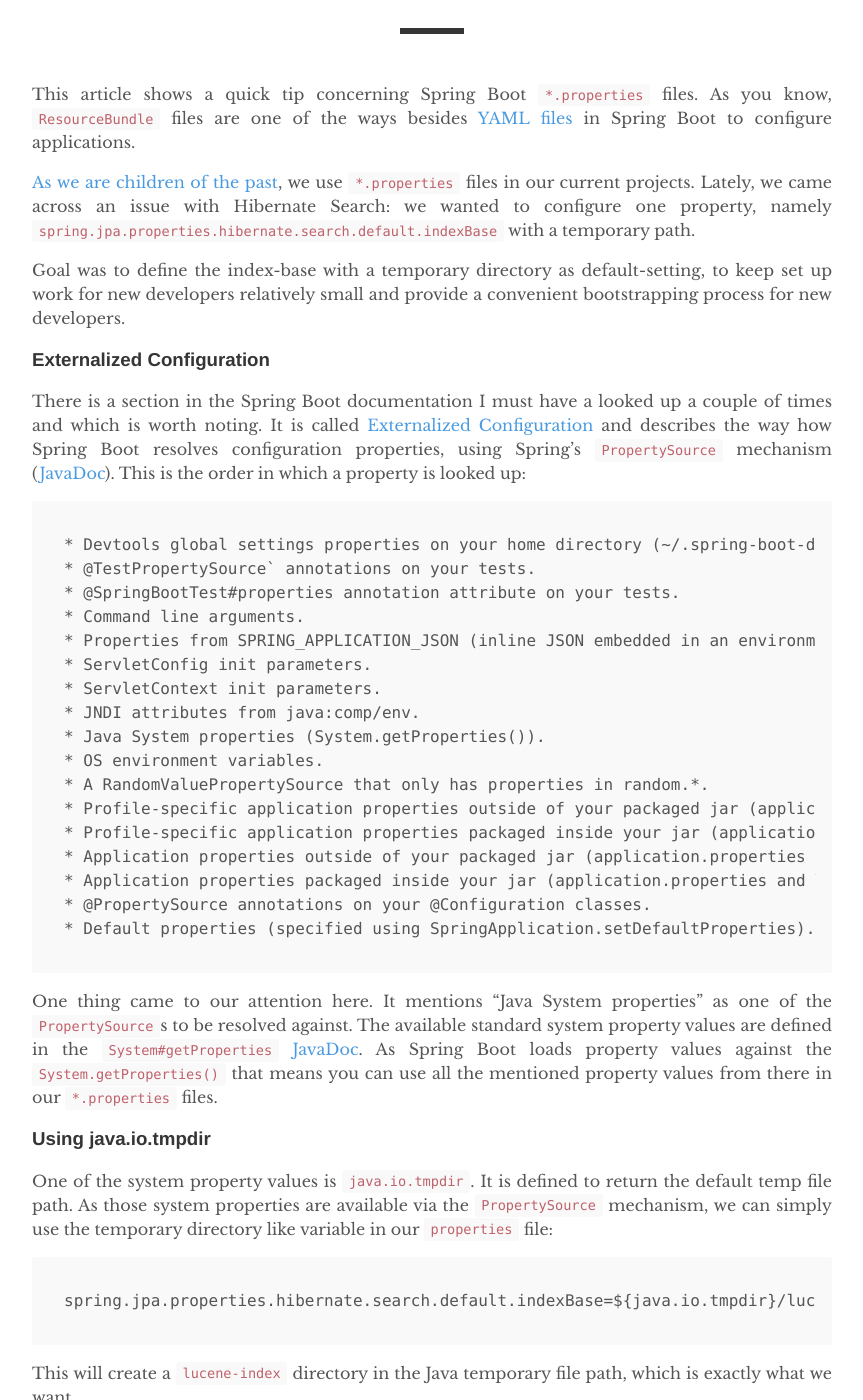
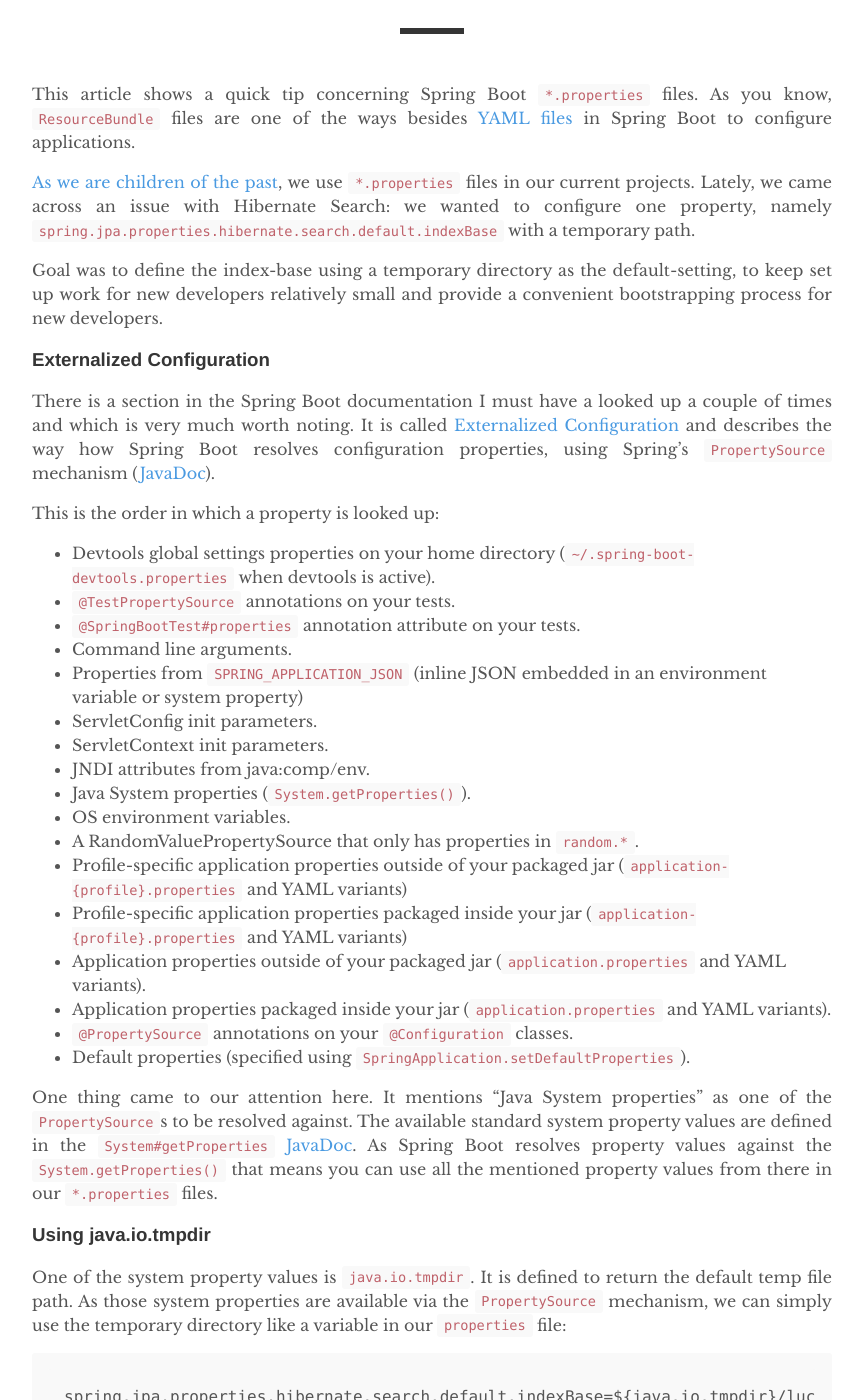
Before and after one commit to andresteingress/andresteingress.github.io, a Jekyll site: the page built from _posts/2017-10-09-spring-boot-placeholders.md, in a window 1280 px wide and 1400 px high, scrolled down 285 px. Shown: the whole window, without its empty margins (208-1071 px from the left). Built offline with Jekyll 4.4.1, drawn with Linux system fonts in a browser that asks for light colours; comment, search, counter and statistics services are not loaded; some of the changed text lies outside the part shown.

Commit message:
fixed typos

````diff
--- a/_posts/2017-10-09-spring-boot-placeholders.md
+++ b/_posts/2017-10-09-spring-boot-placeholders.md
@@ -15,43 +15,45 @@
 
 [As we are children of the past](https://twitter.com/iamjoyclark/status/916323971913650177), we use `*.properties` files in our current projects. Lately, we came across an issue with Hibernate Search: we wanted to configure one property, namely `spring.jpa.properties.hibernate.search.default.indexBase` with a temporary path.
 
-Goal was to define the index-base with a temporary directory as default-setting, to keep set up work for new developers relatively small and provide a convenient bootstrapping process for new developers.
+Goal was to define the index-base using a temporary directory as the default-setting, to keep set up work for new developers relatively small and provide a convenient bootstrapping process for new developers.
 
 ### Externalized Configuration
 
-There is a section in the Spring Boot documentation I must have a looked up a couple of times and which is worth noting. It is called [Externalized Configuration](https://docs.spring.io/spring-boot/docs/1.5.6.RELEASE/reference/htmlsingle/#boot-features-external-config) and describes the way how Spring Boot resolves configuration properties, using Spring's `PropertySource` mechanism ([JavaDoc](https://docs.spring.io/spring/docs/current/javadoc-api/org/springframework/context/annotation/PropertySource.html)). This is the order in which a property is looked up:
+There is a section in the Spring Boot documentation I must have a looked up a couple of times and which is very much worth noting. It is called [Externalized Configuration](https://docs.spring.io/spring-boot/docs/1.5.6.RELEASE/reference/htmlsingle/#boot-features-external-config) and describes the way how Spring Boot resolves configuration properties, using Spring's `PropertySource` mechanism ([JavaDoc](https://docs.spring.io/spring/docs/current/javadoc-api/org/springframework/context/annotation/PropertySource.html)).
 
-    * Devtools global settings properties on your home directory (~/.spring-boot-devtools.properties when devtools is active).
-    * @TestPropertySource` annotations on your tests.
-    * @SpringBootTest#properties annotation attribute on your tests.
-    * Command line arguments.
-    * Properties from SPRING_APPLICATION_JSON (inline JSON embedded in an environment variable or system property)
-    * ServletConfig init parameters.
-    * ServletContext init parameters.
-    * JNDI attributes from java:comp/env.
-    * Java System properties (System.getProperties()).
-    * OS environment variables.
-    * A RandomValuePropertySource that only has properties in random.*.
-    * Profile-specific application properties outside of your packaged jar (application-{profile}.properties and YAML variants)
-    * Profile-specific application properties packaged inside your jar (application-{profile}.properties and YAML variants)
-    * Application properties outside of your packaged jar (application.properties and YAML variants).
-    * Application properties packaged inside your jar (application.properties and YAML variants).
-    * @PropertySource annotations on your @Configuration classes.
-    * Default properties (specified using SpringApplication.setDefaultProperties).
+This is the order in which a property is looked up:
 
-One thing came to our attention here. It mentions "Java System properties" as one of the `PropertySource`s to be resolved against. The available standard system property values are defined in the `System#getProperties` [JavaDoc](http://docs.oracle.com/javase/9/docs/api/java/lang/System.html#getProperties--). As Spring Boot loads property values against the `System.getProperties()` that means you can use all the mentioned property values from there in our `*.properties` files.
+* Devtools global settings properties on your home directory (`~/.spring-boot-devtools.properties` when devtools is active).
+* `@TestPropertySource` annotations on your tests.
+* `@SpringBootTest#properties` annotation attribute on your tests.
+* Command line arguments.
+* Properties from `SPRING_APPLICATION_JSON` (inline JSON embedded in an environment variable or system property)
+* ServletConfig init parameters.
+* ServletContext init parameters.
+* JNDI attributes from java:comp/env.
+* Java System properties (`System.getProperties()`).
+* OS environment variables.
+* A RandomValuePropertySource that only has properties in `random.*`.
+* Profile-specific application properties outside of your packaged jar (`application-{profile}.properties` and YAML variants)
+* Profile-specific application properties packaged inside your jar (`application-{profile}.properties` and YAML variants)
+* Application properties outside of your packaged jar (`application.properties` and YAML variants).
+* Application properties packaged inside your jar (`application.properties` and YAML variants).
+* `@PropertySource` annotations on your `@Configuration` classes.
+* Default properties (specified using `SpringApplication.setDefaultProperties`).
+
+One thing came to our attention here. It mentions "Java System properties" as one of the `PropertySource`s to be resolved against. The available standard system property values are defined in the `System#getProperties` [JavaDoc](http://docs.oracle.com/javase/9/docs/api/java/lang/System.html#getProperties--). As Spring Boot resolves property values against the `System.getProperties()` that means you can use all the mentioned property values from there in our `*.properties` files.
 
 ### Using java.io.tmpdir
 
-One of the system property values is `java.io.tmpdir`. It is defined to return the default temp file path. As those system properties are available via the `PropertySource` mechanism, we can simply use the temporary directory like variable in our `properties` file:
+One of the system property values is `java.io.tmpdir`. It is defined to return the default temp file path. As those system properties are available via the `PropertySource` mechanism, we can simply use the temporary directory like a variable in our `properties` file:
 
 ```
 spring.jpa.properties.hibernate.search.default.indexBase=${java.io.tmpdir}/lucene-index/
 ```
 
-This will create a `lucene-index` directory in the Java temporary file path, which is exactly what we want.
+`${java.io.tmpdir}` will create a `lucene-index` directory in the Java temporary file path, which is exactly what we tried to achieve.
 
-Keep in mind, the list of `PropertySource`s from above is much then only reading from `System.getProperties()` obviously. When working on Spring Boot applications, it's a pretty good tip to internalize the available configuration sources.
+Keep in mind, the list of `PropertySource`s from above is considering many more sources then `System.getProperties()` only. When working on Spring Boot applications, it's a good hint to internalize the available configuration sources.
 
 ### Summary
 
````
